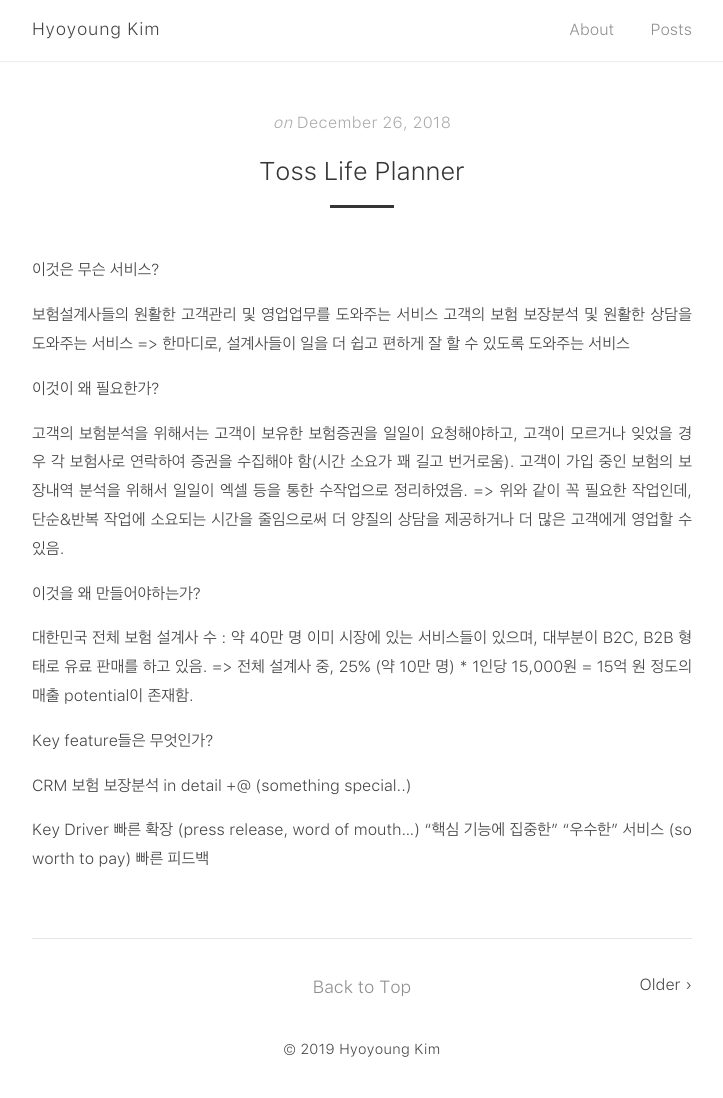
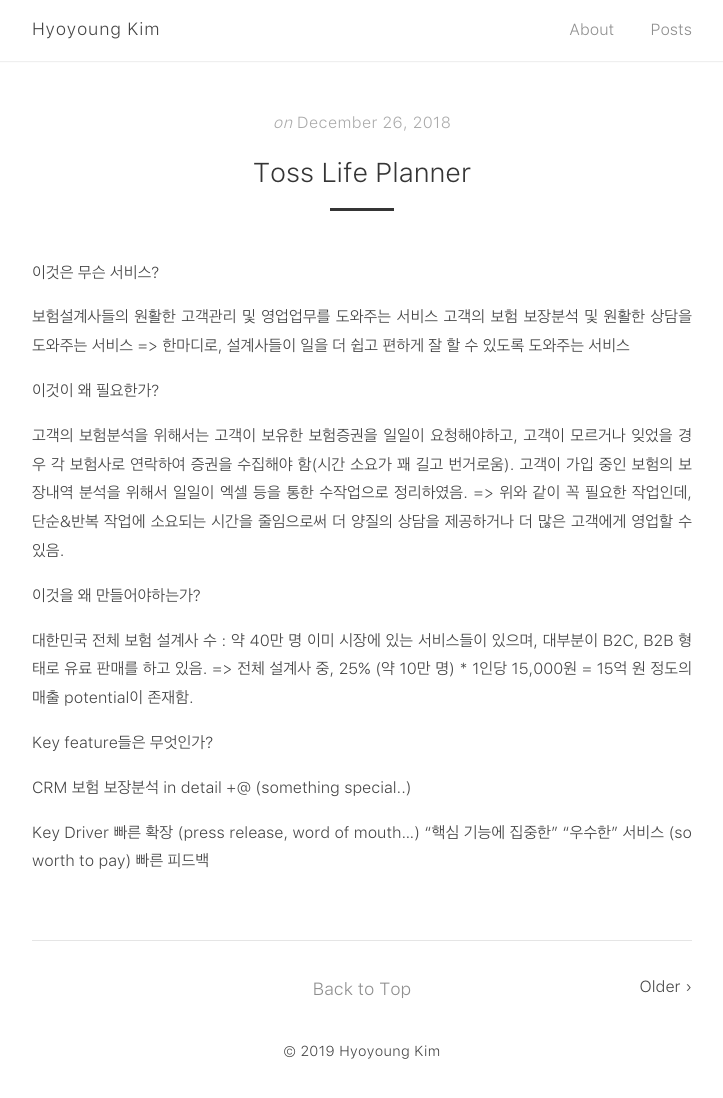
Before and after one commit to hyngkm/hyngkm.github.io, a Jekyll site: the page built from _posts/2018-12-26-toss-life-planner.md, in a window 1280 px wide. Shown: the whole page, without its empty margins (278-1001 px from the left). Built offline with Jekyll 4.4.1, drawn with Linux system fonts in a browser that asks for light colours.

Commit message:
Update _post.scss

```diff
--- a/_sass/tale/_post.scss
+++ b/_sass/tale/_post.scss
@@ -15,7 +15,7 @@
   &-title {
     color: $default-shade;
     font-family: $sans-serif;
-    font-size: 1.6rem;
+    font-size: 1.7rem;
     margin: 1rem 0;
     text-align: center;
   }
```
